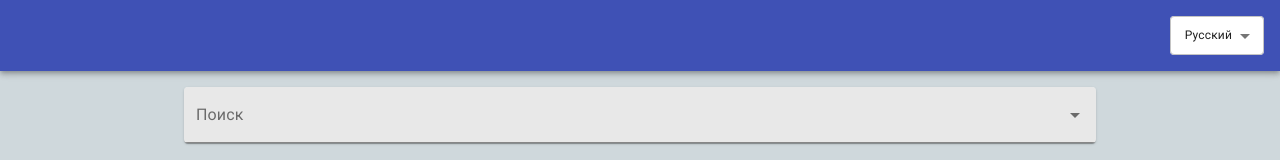
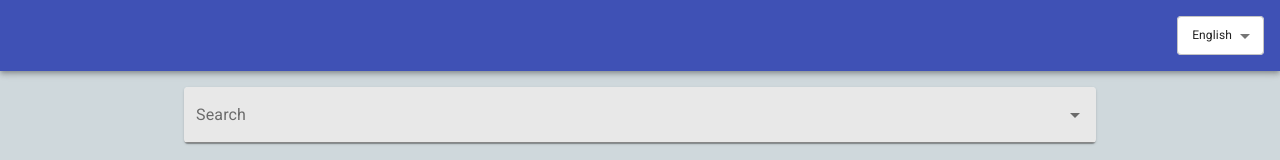
Before and after one commit to sergey-kras/posterSearch, a React (Create React App) app: page / in a window 1280 px wide. Shown: the top 160 px of the page. Built offline with nearby package versions, Linux system fonts and the light colour scheme.

Commit message:
Добавил обертку локализации

```diff
--- a/src/App.tsx
+++ b/src/App.tsx
@@ -1,11 +1,14 @@
 import React from 'react';
 import './App.css';
 import { MainPage } from './src/app/mainPage';
+import { LangWrapper } from './src/components/langWrapper';
 
 function App() {
   return (
     <div className="App">
-        <MainPage/>
+        <LangWrapper>
+            <MainPage/>
+        </LangWrapper>
     </div>
   );
 }
--- a/src/localize/en.ts
+++ b/src/localize/en.ts
@@ -4,6 +4,7 @@ export const en = {
         'search.placeholder': 'Search',
         'search.noFound': 'Films not found',
         'search.hello': 'Enter some to find films',
+        'search.loading': 'Loading...',
 
         'emptyContent.text': 'An error occurred while requesting, try downloading the content again',
         'emptyContent.try': 'Try again',
--- a/src/localize/ru.ts
+++ b/src/localize/ru.ts
@@ -4,6 +4,7 @@ export const ru = {
         'search.placeholder': 'Поиск',
         'search.noFound': 'Фильмы не найдены',
         'search.hello': 'Начните вводить, мы подберем варианты',
+        'search.loading': 'Загрузкаen...',
 
         'emptyContent.text': 'Произошла ошибка при запросе на сервер. Попробуйте еще раз',
         'emptyContent.try': 'Попробовать',
--- /dev/null
+++ b/src/localize/types.ts
@@ -0,0 +1 @@
+export type Langs = 'en' | 'ru';
--- a/src/src/app/mainPage/index.tsx
+++ b/src/src/app/mainPage/index.tsx
@@ -1,5 +1,4 @@
 import React, { Component, ReactElement } from 'react';
-import { IntlProvider } from 'react-intl';
 import Grid from '@material-ui/core/Grid';
 import { Container } from '@material-ui/core';
 import { search as makeSearchByApi, searchFilm } from '../../../api';
@@ -7,8 +6,6 @@ import { Search } from '../../components/search';
 import { DetailFilm } from '../../components/detailFilm';
 import { SearchObject } from '../../types';
 import { EmptyContent } from '../../components/emptyContent';
-import { TopBar } from '../../components/topBar';
-import { ru } from '../../../localize/ru';
 
 export class MainPage extends Component {
     state = {
@@ -41,8 +38,6 @@ export class MainPage extends Component {
     render(): ReactElement {
         const { isLoading, film, hasError, currentPreset } = this.state;
         return (
-            <IntlProvider { ...ru }>
-                <TopBar/>
             <Container maxWidth="md">
                 <Grid
                     container
@@ -58,7 +53,6 @@ export class MainPage extends Component {
                     }
                 </Grid>
             </Container>
-            </IntlProvider>
         );
     }
 }
--- /dev/null
+++ b/src/src/components/langWrapper/index.tsx
@@ -0,0 +1,30 @@
+import React, {ReactElement, useState} from 'react';
+import { ru } from '../../../localize/ru';
+import { en } from '../../../localize/en';
+import { TopBar } from '../topBar';
+import { IntlProvider } from 'react-intl';
+import {Langs} from "../../../localize/types";
+
+export const LangWrapper = (props: { children: ReactElement }) => {
+    const [ lang, setLang ] = useState('en');
+    const { children } = props;
+    const currentLang = getLangConfig(lang);
+
+    return (
+        <IntlProvider { ...currentLang }>
+            <TopBar lang={lang as Langs} onChangeLang={setLang}/>
+            {children}
+        </IntlProvider>
+    );
+};
+
+const getLangConfig = (lang: string) => {
+    switch (lang) {
+        case 'ru':
+            return ru;
+        case 'en':
+            return en;
+    }
+
+    return en;
+};
--- a/src/src/components/search/index.tsx
+++ b/src/src/components/search/index.tsx
@@ -59,7 +59,7 @@ export class Search extends Component<Props, State>{
                         loading={isLoading}
                         options={films}
                         noOptionsText={alertText}
-                        debug
+                        loadingText={<FormattedMessage id='search.loading'/>}
                         // пофиксить params
                         renderInput={(params: any) => (
                             <div className="search__input">
--- a/src/src/components/topBar/index.tsx
+++ b/src/src/components/topBar/index.tsx
@@ -1,18 +1,32 @@
-import React from 'react';
+import React, {ChangeEvent} from 'react';
 import AppBar from '@material-ui/core/AppBar'
 import Select from '@material-ui/core/Select'
 import MenuItem from '@material-ui/core/MenuItem'
 import './common.css';
+import { Langs } from '../../../localize/types';
 
-export const TopBar = () => {
+interface Props {
+    lang?: Langs,
+    onChangeLang: (lang: string) => void;
+}
+
+export const TopBar = (props: Props) => {
+    const { onChangeLang, lang } = props;
     return (
         <AppBar position="static">
             <div className="topBar">
-                <Select value="rus" variant="outlined" classes={{
-                    root: 'topBar__select'
-                }}>
-                    <MenuItem value="en">Enhlish</MenuItem>
-                    <MenuItem value="rus">Русский</MenuItem>
+                <Select
+                    value={lang}
+                    variant="outlined"
+                    onChange={(e: ChangeEvent<{ value: any }>) => {
+                        const lang = e?.target?.value;
+                        typeof lang === 'string' && onChangeLang(lang);
+                    }}
+                    classes={{
+                        root: 'topBar__select'
+                    }}>
+                    <MenuItem value="en">English</MenuItem>
+                    <MenuItem value="ru">Русский</MenuItem>
                 </Select>
             </div>
         </AppBar>
```
Also changed, not shown: src/localize/index.ts (deleted, +0 -7 lines). Lines whose indentation alone changed are shown as unchanged.
